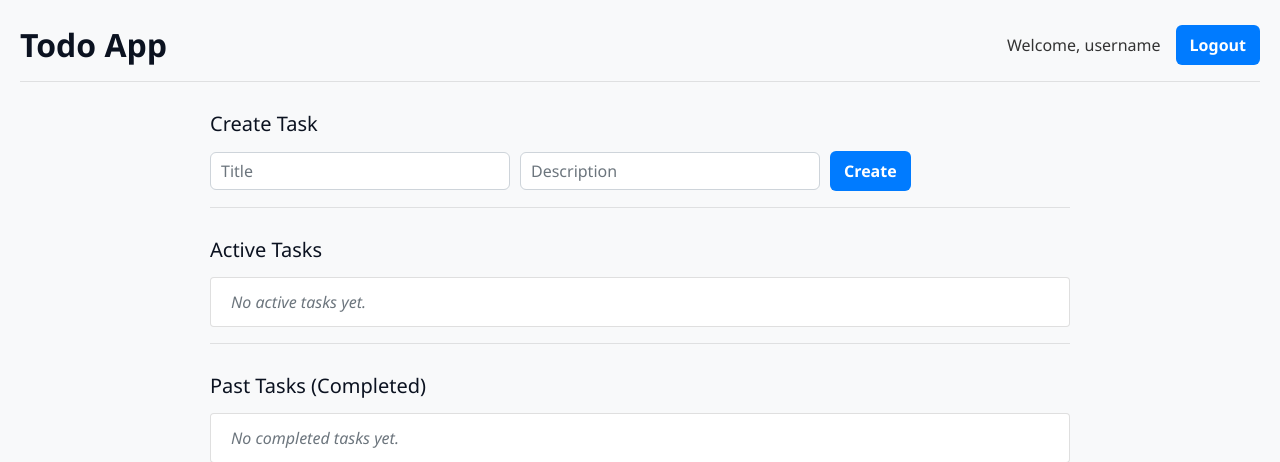
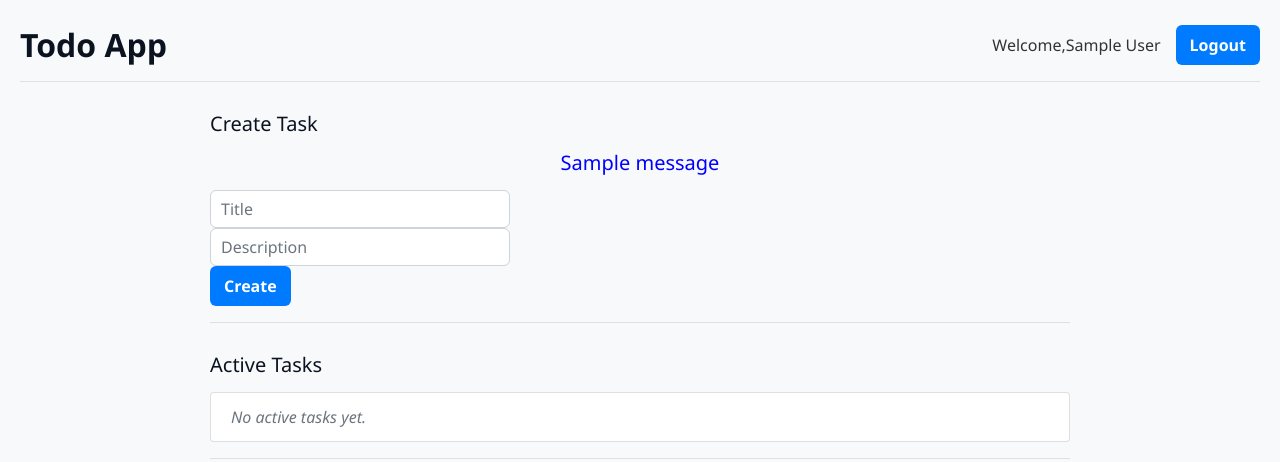
Before and after one commit to Sujithr07/to-do-list, a Django app: page / in a window 1280 px wide. Shown: the top 462 px of the page. Run offline with Django 5.2, Linux system fonts and the light colour scheme; a user stored in the database is signed in; tables that the repository leaves empty hold one stand-in row (values such as "Sample post"); one stand-in notice (Sample message) is shown; some libraries are stand-ins or nearby versions.

Commit message:
create tasks

```diff
--- a/todolist/MainApp/models.py
+++ b/todolist/MainApp/models.py
@@ -1,7 +1,7 @@
 from django.db import models
 from django.contrib.auth.models import User
 
-class Task(models.Model):
+class Todo(models.Model):
     user =models.ForeignKey(User, on_delete=models.CASCADE)
     content=models.CharField(max_length=200)
     is_completed=models.BooleanField(default=False)
--- a/todolist/MainApp/views.py
+++ b/todolist/MainApp/views.py
@@ -1,7 +1,32 @@
-from django.shortcuts import render
+from django.shortcuts import render,redirect
 from django.contrib.auth.decorators import login_required
-
+from .models import Todo
+from django.contrib import messages
 
 @login_required
 def home(request):
+
+    if request.method=='POST':
+        task=request.POST.get('task')
+
+        new_task = Todo(
+            user = user,
+            content = task
+        )
+        new_task.save()
+
+        messages.success(request, 'New task saved successfully!')
+        return redirect('home')
+
+    user_tasks = Todo.objects.filter(user=request.user).order_by('-timestamp')
+
+    finished_tasks = user_tasks.filter(is_completed=True).count()
+    unfinished_tasks = user_tasks.filter(is_completed=False).count()
+
+    context = {
+        'tasks': user_tasks,
+        'finished_tasks': finished_tasks,
+        'unfinished_tasks': unfinished_tasks
+    }
+
     return render(request,'homepage/index.html')
--- a/todolist/templates/homepage/index.html
+++ b/todolist/templates/homepage/index.html
@@ -22,7 +22,7 @@
       <h1 class="app-title">Todo App</h1>
     </div>
     <div class="header-right">
-      <span class="username">Welcome, username</span>
+      <span class="username">Welcome,{{request.user.get_full_name}}</span>
       <a href="{% url 'logout' %}"><button class="btn btn-danger logout-btn">Logout</button></a>
     </div>
   </header>
@@ -34,7 +34,18 @@
     <!-- Create Task -->
     <section>
       <h3>Create Task</h3>
-      <form id="create-task-form" action="#" method="post">
+
+      {% if messages %}
+          {% for message in messages%}
+              {% if message.tags == 'error' %}
+                <center><h3 style="color: red;">{{message}}</h4></center>
+              {% else %}
+                <center><h3 style="color: blue;">{{message}}</h4></center>
+              {% endif %}
+          {% endfor %}
+      {% endif %}
+      <form method="POST">
+        {% csrf_token %}
         <input type="text" id="task-title" name="task-title" class="form-control" placeholder="Title" required>
         <input type="text" id="task-desc" name="task-desc" class="form-control" placeholder="Description">
         <button type="submit" class="btn btn-primary">Create</button>
```
Also changed, not shown: todolist/MainApp/migrations/0002_rename_task_todo.py (added).
